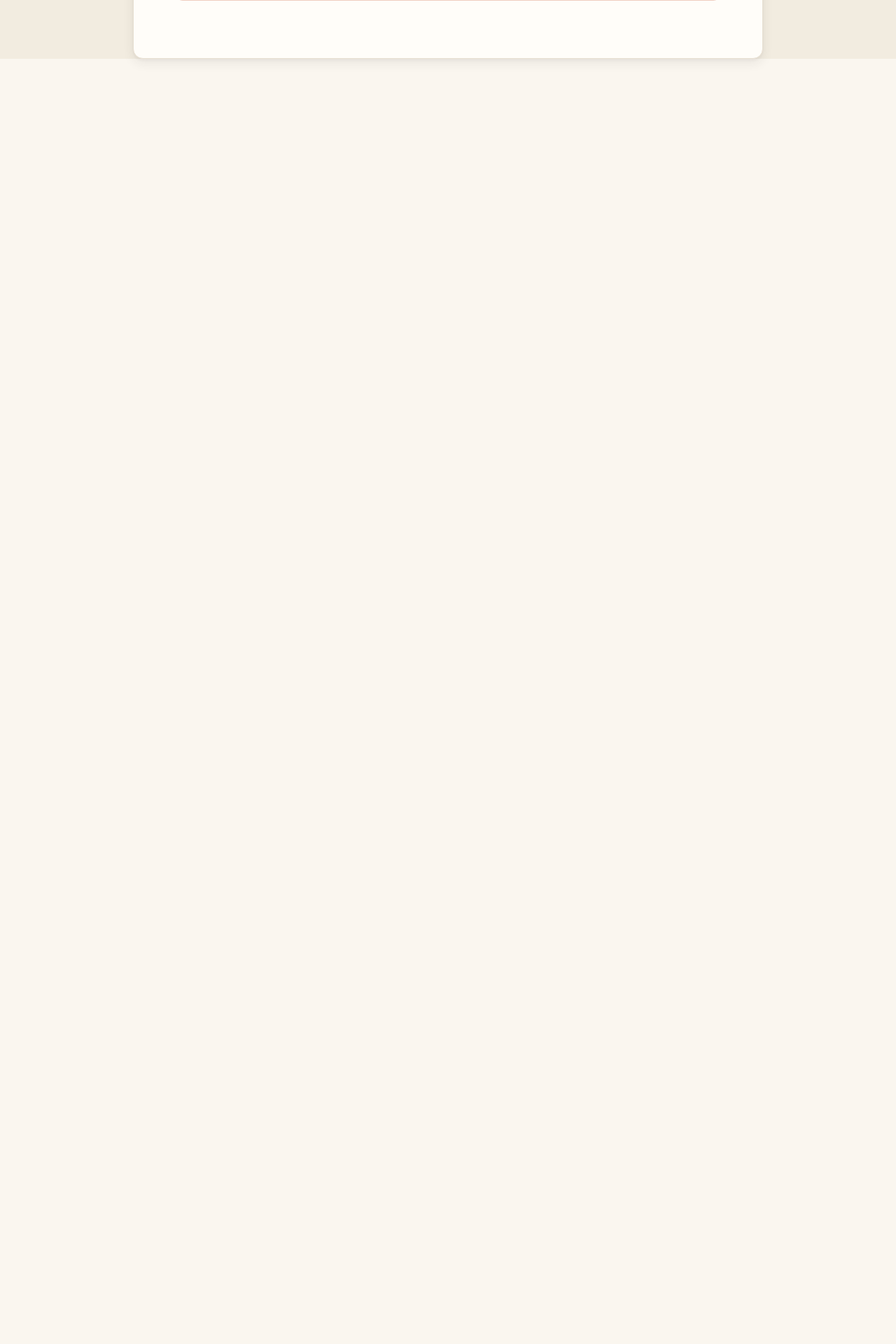
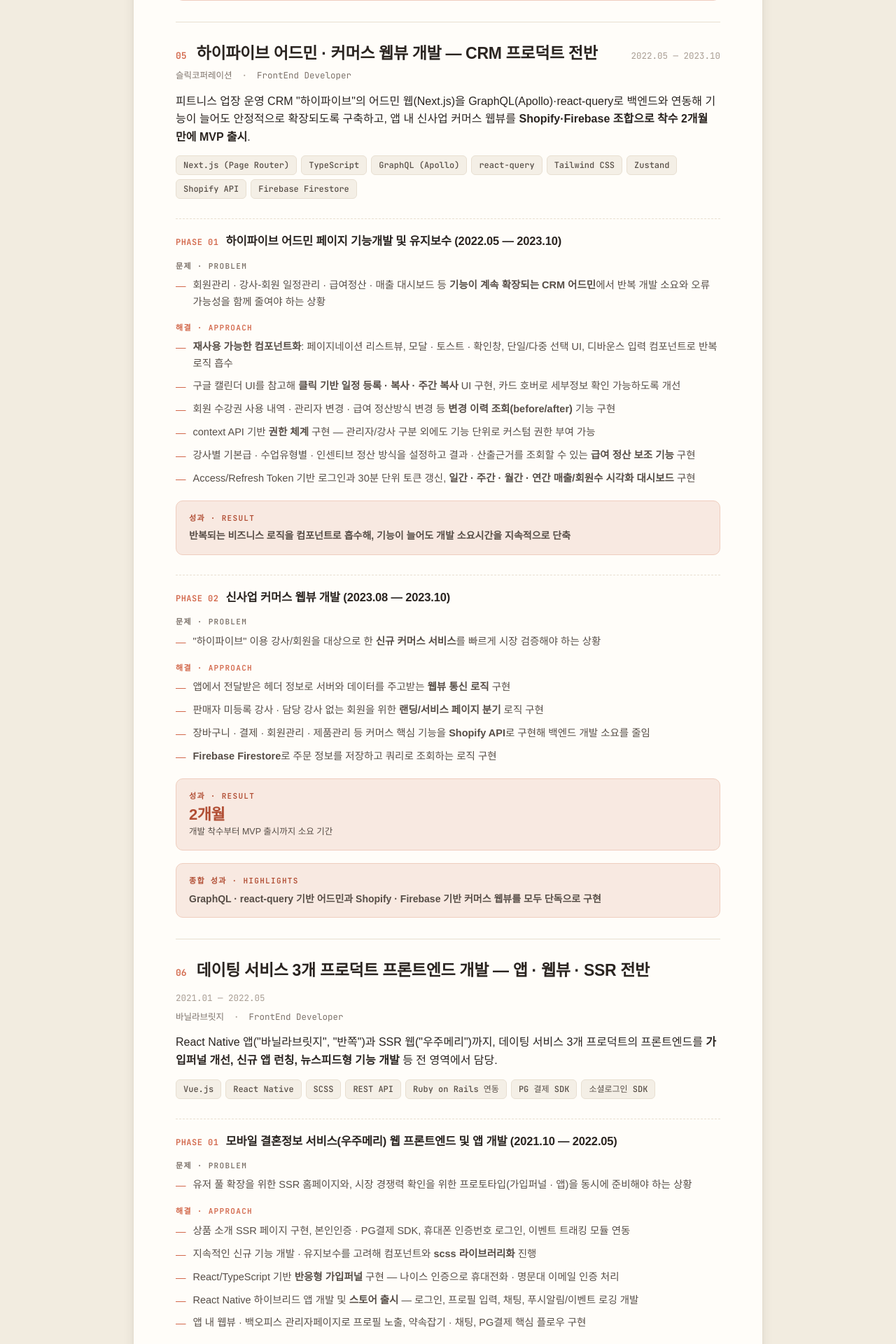
Before and after one commit to unani92/unani-resume, a Next.js app: page /career in a window 1280 px wide. Shown: the part 5900-7820 px from the top of the page at 70% size. Before the commit the page ends 6040 px from the top, so only its background shows below. Built offline with nearby package versions, Linux system fonts and the light colour scheme; a web font is replaced by a local one.

Commit message:
24년 이전 경력기술서 wip

```diff
--- a/app/career/page.tsx
+++ b/app/career/page.tsx
@@ -264,6 +264,150 @@ const PROJECTS: ProjectData[] = [
       },
     ],
   },
+  {
+    title: '하이파이브 어드민 · 커머스 웹뷰 개발 — CRM 프로덕트 전반',
+    period: '2022.05 — 2023.10',
+    org: '슬릭코퍼레이션',
+    role: 'FrontEnd Developer',
+    summary:
+      '피트니스 업장 운영 CRM "하이파이브"의 어드민 웹(Next.js)을 GraphQL(Apollo)·react-query로 백엔드와 연동해 기능이 늘어도 안정적으로 확장되도록 구축하고, 앱 내 신사업 커머스 웹뷰를 <b>Shopify·Firebase 조합으로 착수 2개월 만에 MVP 출시</b>.',
+    stack: [
+      'Next.js (Page Router)',
+      'TypeScript',
+      'GraphQL (Apollo)',
+      'react-query',
+      'Tailwind CSS',
+      'Zustand',
+      'Shopify API',
+      'Firebase Firestore',
+    ],
+    phases: [
+      {
+        label:
+          '하이파이브 어드민 페이지 기능개발 및 유지보수 (2022.05 — 2023.10)',
+        problem: [
+          '회원관리 · 강사-회원 일정관리 · 급여정산 · 매출 대시보드 등 <b>기능이 계속 확장되는 CRM 어드민</b>에서 반복 개발 소요와 오류 가능성을 함께 줄여야 하는 상황',
+        ],
+        approach: [
+          '<b>재사용 가능한 컴포넌트화</b>: 페이지네이션 리스트뷰, 모달 · 토스트 · 확인창, 단일/다중 선택 UI, 디바운스 입력 컴포넌트로 반복 로직 흡수',
+          '구글 캘린더 UI를 참고해 <b>클릭 기반 일정 등록 · 복사 · 주간 복사</b> UI 구현, 카드 호버로 세부정보 확인 가능하도록 개선',
+          '회원 수강권 사용 내역 · 관리자 변경 · 급여 정산방식 변경 등 <b>변경 이력 조회(before/after)</b> 기능 구현',
+          'context API 기반 <b>권한 체계</b> 구현 — 관리자/강사 구분 외에도 기능 단위로 커스텀 권한 부여 가능',
+          '강사별 기본급 · 수업유형별 · 인센티브 정산 방식을 설정하고 결과 · 산출근거를 조회할 수 있는 <b>급여 정산 보조 기능</b> 구현',
+          'Access/Refresh Token 기반 로그인과 30분 단위 토큰 갱신, <b>일간 · 주간 · 월간 · 연간 매출/회원수 시각화 대시보드</b> 구현',
+        ],
+        results: [
+          {
+            label:
+              '반복되는 비즈니스 로직을 컴포넌트로 흡수해, 기능이 늘어도 개발 소요시간을 지속적으로 단축',
+          },
+        ],
+      },
+      {
+        label: '신사업 커머스 웹뷰 개발 (2023.08 — 2023.10)',
+        problem: [
+          '"하이파이브" 이용 강사/회원을 대상으로 한 <b>신규 커머스 서비스</b>를 빠르게 시장 검증해야 하는 상황',
+        ],
+        approach: [
+          '앱에서 전달받은 헤더 정보로 서버와 데이터를 주고받는 <b>웹뷰 통신 로직</b> 구현',
+          '판매자 미등록 강사 · 담당 강사 없는 회원을 위한 <b>랜딩/서비스 페이지 분기</b> 로직 구현',
+          '장바구니 · 결제 · 회원관리 · 제품관리 등 커머스 핵심 기능을 <b>Shopify API</b>로 구현해 백엔드 개발 소요를 줄임',
+          '<b>Firebase Firestore</b>로 주문 정보를 저장하고 쿼리로 조회하는 로직 구현',
+        ],
+        results: [
+          { metric: '2개월', label: '개발 착수부터 MVP 출시까지 소요 기간' },
+        ],
+      },
+    ],
+    results: [
+      {
+        label:
+          'GraphQL · react-query 기반 어드민과 Shopify · Firebase 기반 커머스 웹뷰를 모두 단독으로 구현',
+      },
+    ],
+  },
+  {
+    title: '데이팅 서비스 3개 프로덕트 프론트엔드 개발 — 앱 · 웹뷰 · SSR 전반',
+    period: '2021.01 — 2022.05',
+    org: '바닐라브릿지',
+    role: 'FrontEnd Developer',
+    summary:
+      'React Native 앱("바닐라브릿지", "반쪽")과 SSR 웹("우주메리")까지, 데이팅 서비스 3개 프로덕트의 프론트엔드를 <b>가입퍼널 개선, 신규 앱 런칭, 뉴스피드형 기능 개발</b> 등 전 영역에서 담당.',
+    stack: [
+      'Vue.js',
+      'React Native',
+      'SCSS',
+      'REST API',
+      'Ruby on Rails 연동',
+      'PG 결제 SDK',
+      '소셜로그인 SDK',
+    ],
+    phases: [
+      {
+        label:
+          '모바일 결혼정보 서비스(우주메리) 웹 프론트엔드 및 앱 개발 (2021.10 — 2022.05)',
+        problem: [
+          '유저 풀 확장을 위한 SSR 홈페이지와, 시장 경쟁력 확인을 위한 프로토타입(가입퍼널 · 앱)을 동시에 준비해야 하는 상황',
+        ],
+        approach: [
+          '상품 소개 SSR 페이지 구현, 본인인증 · PG결제 SDK, 휴대폰 인증번호 로그인, 이벤트 트래킹 모듈 연동',
+          '지속적인 신규 기능 개발 · 유지보수를 고려해 컴포넌트와 <b>scss 라이브러리화</b> 진행',
+          'React/TypeScript 기반 <b>반응형 가입퍼널</b> 구현 — 나이스 인증으로 휴대전화 · 명문대 이메일 인증 처리',
+          'React Native 하이브리드 앱 개발 및 <b>스토어 출시</b> — 로그인, 프로필 입력, 채팅, 푸시알림/이벤트 로깅 개발',
+          '앱 내 웹뷰 · 백오피스 관리자페이지로 프로필 노출, 약속잡기 · 채팅, PG결제 핵심 플로우 구현',
+        ],
+      },
+      {
+        label: '신규 앱 "반쪽" 프론트엔드 개발 및 유지보수 (2021.07 — 2021.09)',
+        problem: [
+          '신규 앱 초기 런칭 — 소셜로그인 · 이벤트 로깅 인프라, 안드로이드 백버튼 대응 등 <b>공통 기반이 전무한 상태</b>에서 시작',
+        ],
+        approach: [
+          'Facebook · Kakao · Google · Airbridge SDK 연동으로 소셜로그인/이벤트 로깅 환경 구축',
+          '<b>스택라우터 자체 구현</b>: css z-index와 상태관리 패턴으로 안드로이드 하드웨어 백버튼에 대응하는 라우팅 방식 설계',
+          '가입퍼널 이터레이션: 사진입력 · 자기소개 · 본인인증을 옵션화해 이탈 개선, <b>A/B 테스트</b>로 자기소개 입력률 개선(프로그레스바, 예시 가이드 UI)',
+          '가입 후 72시간 할인 이벤트, 채팅 시작 과금 로직, 메시지 이용권 등 <b>매출 개선 A/B 테스트</b> 환경 구현',
+        ],
+      },
+      {
+        label:
+          '"바닐라브릿지" 앱 신규 피처 개발 및 유지보수 (2021.01 — 2021.06)',
+        problem: [
+          '"유저-주선자 1:1 관계"로 경영 방향이 바뀌며 관련 기능 전면 수정이 필요한 상황',
+          '가입 퍼널 이탈률(본인인증 단계 약 20%)이 높은 상태',
+        ],
+        approach: [
+          '주선자 퇴사 시 <b>자동 배정</b>, 유저의 주선자 변경 기능, 전 주선자 프리미엄 케어 가능하도록 UI/UX 개편',
+          '가입 5분 내 임시 유저도 채팅 가능하게 해 프로필 등록 전 이탈 최소화, <b>본인인증 절차를 가입 이후로 이동</b> + 카카오싱크로 인증 절차 간소화',
+          '즉석만남 · 지인소개 · 소셜모임 등 <b>뉴스피드형 기능</b> 개발 (Vue 3 Composition API로 재사용 가능한 메서드 구현)',
+          'No ONS 캠페인 참여 로직, 신고 기반 자격 박탈 기능 구현',
+          '소개팅권 가격 A/B 테스트, 이벤트 로깅 유지보수, NICE 인증 연동, <b>API 스로틀링</b>으로 중복 · 과다 요청 최소화',
+        ],
+      },
+    ],
+    results: [
+      {
+        label:
+          '3개 프로덕트(바닐라브릿지 · 반쪽 · 우주메리)의 앱 · 웹뷰 · SSR 페이지를 전 구간 담당',
+      },
+    ],
+  },
+  {
+    title: '창업성장 기술개발 — 주가 · 뉴스 분석 웹 서비스',
+    period: '2020.10 — 2020.12',
+    org: '자이냅스',
+    role: 'FrontEnd Developer',
+    summary:
+      '코스피 200대 기업의 주가 분석 · 뉴스 키워드 분석 결과를 웹과 PDF로 제공하는 창업 기회 분석 서비스의 <b>프론트엔드 전 영역을 입사 직후 단독 구현</b>.',
+    stack: ['Vue.js', 'REST API', 'Apex Charts', 'D3.js', 'Docker', 'Nginx'],
+    approach: [
+      'REST API 연동으로 메인 페이지 · 검색 세부페이지 화면 구현',
+      '<b>Apex Chart · D3.js</b>로 캔들차트 · 패턴 분석 결과와 뉴스 키워드 분석 결과 시각화',
+      '기업 리포트 형식의 <b>PDF 내보내기</b> 기능 구현',
+      '디자이너와 협업해 다크모드 컨셉 스타일링, 태블릿 사이즈 대응 UI 구현',
+      '<b>Docker 패키징 + Nginx</b> 연동으로 사내 서버 배포',
+    ],
+  },
 ]
 
 export default function CareerPage() {
```
